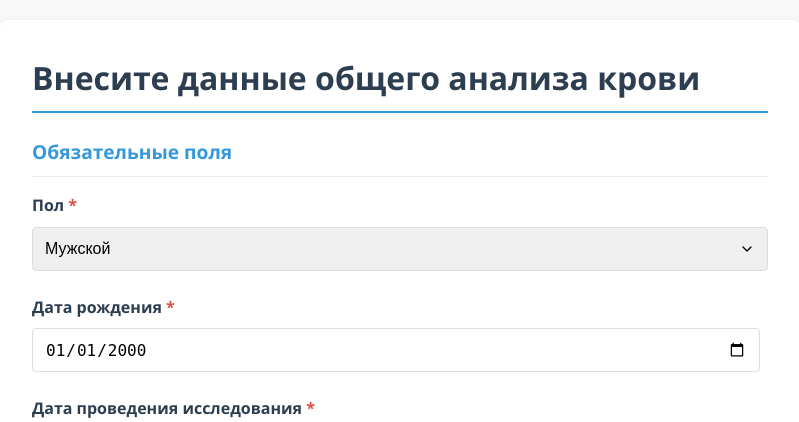
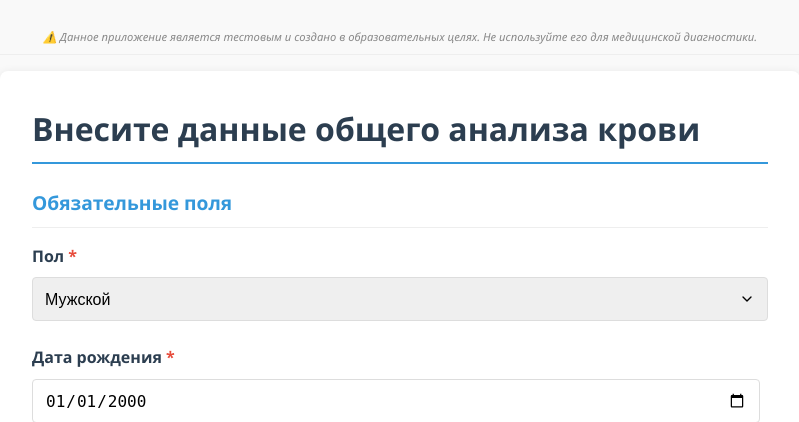
Before and after one commit to Lexislex/SF_hack_task_1, a Flask app: page / in a window 1280 px wide. Shown: the top 422 px of the page, without its empty margins (240-1039 px from the left). Run offline with Flask 3, Linux system fonts and the light colour scheme.

Commit message:
add disclaimer

```diff
--- a/static/styles.css
+++ b/static/styles.css
@@ -224,3 +224,68 @@
     align-items: center;
     cursor: pointer;
 }
+
+.disclaimer-warning {
+  background-color: #fff8e6; /* Светло-желтый, предупреждающий фон */
+  border-left: 4px solid #ff9800; /* Оранжевая полоса слева для акцента */
+  padding: 1rem 1.5rem;
+  margin: 1.5rem 0;
+  border-radius: 0 4px 4px 0; /* Закругление справа */
+  font-size: 0.9rem;
+  line-height: 1.5;
+  color: #5c3b00; /* Тёмно-коричневый текст для хорошей читаемости на светлом фоне */
+}
+
+/* Иконка внимания (опционально) */
+.disclaimer-warning::before {
+  content: "⚠️ "; /* или используйте FontAwesome */
+  font-weight: bold;
+  margin-right: 0.5rem;
+}
+
+/* .disclaimer-footer {
+  font-size: 0.7rem;
+  text-align: center;
+  padding: 0.5rem;
+  color: #888;
+  border-top: 1px solid #eee;
+  margin-top: 2rem;
+  font-style: italic;
+  background-color: #f9f9f9;
+}
+
+.disclaimer-header {
+  font-size: 0.7rem;
+  text-align: center;
+  padding: 0.5rem;
+  color: #888;
+  border-bottom: 1px solid #eee;
+  margin-bottom: 2rem;
+  font-style: italic;
+  background-color: #f9f9f9;
+} */
+
+/* Общий стиль для дисклеймера в хедере и футере */
+.disclaimer-header,
+.disclaimer-footer {
+  font-size: 0.7rem;
+  text-align: center;
+  padding: 0.5rem;
+  color: #888;
+  background-color: #f9f9f9;
+  font-style: italic;
+  width: 100%;
+  box-sizing: border-box;
+}
+
+/* Специфичные стили для хедера */
+.disclaimer-header {
+  border-bottom: 1px solid #eee;
+  margin-bottom: 1rem;
+}
+
+/* Специфичные стили для футера */
+.disclaimer-footer {
+  border-top: 1px solid #eee;
+  margin-top: 2rem;
+}
--- a/templates/index.html
+++ b/templates/index.html
@@ -7,6 +7,11 @@
     <link rel="stylesheet" href="{{ url_for('static', filename='styles.css') }}">
 </head>
 <body>
+    <header>
+        <div class="disclaimer-header">
+        ⚠️ Данное приложение является тестовым и создано в образовательных целях. Не используйте его для медицинской диагностики.
+        </div>
+    </header>
     {% if not form_submitted %}
     <div class="form-container">
         <h1>Внесите данные общего анализа крови</h1>
@@ -78,6 +83,9 @@
         <div class="result">
             <h2>Результат:</h2>
             <p>{{ result | safe }}</p>
+            <div class="disclaimer-warning">Внимание!<br>Данное приложение является тестовым и создано в образовательных целях в рамках хакатона.<br>
+                Полученные прогнозы и рекомендации — всего лишь вероятностная модель и ни в коем случае не могут
+                быть использованы для постановки диагноза или замены консультации врача.<br>Не занимайтесь самолечением.</div>
         </div>
         {% endif %}
 
@@ -125,5 +133,10 @@
             });
         });
     </script>
+    <!-- <footer>
+        <div class="disclaimer-footer">
+        ⚠️ Данное приложение является тестовым и создано в образовательных целях. Не используйте его для медицинской диагностики.
+        </div>
+    </footer> -->
 </body>
 </html>
```
Also changed, not shown: favicon.ico (added), templates/favicon.ico (added).
